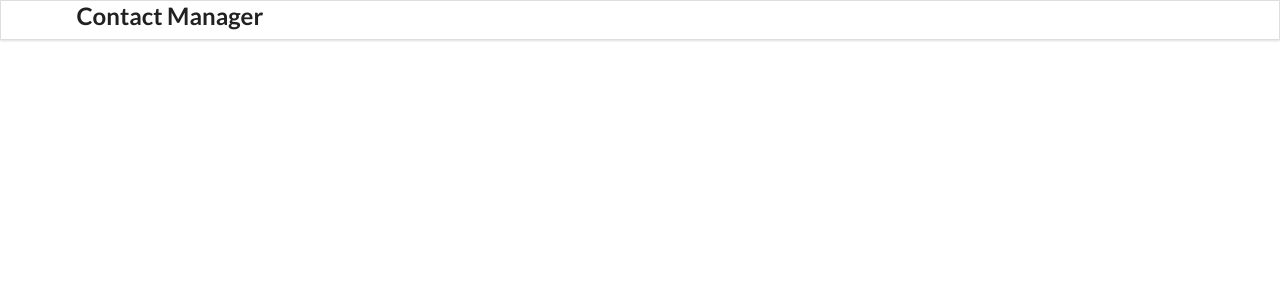
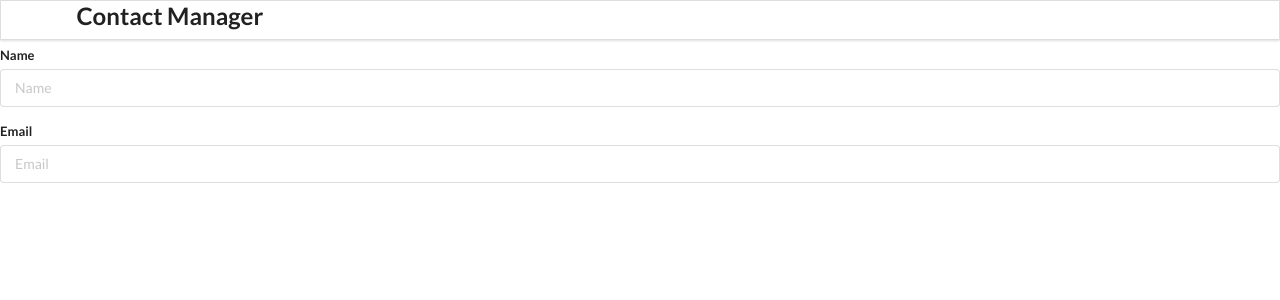
Before and after one commit to Guhanganesan/ReactJS, a React (Create React App) app in the folder myapp/: page / in a window 1280 px wide. Shown: the top 300 px of the page. Built offline with nearby package versions, Linux system fonts and the light colour scheme.

Commit message:
example for class components

```diff
--- a/myapp/src/components/AddContact.js
+++ b/myapp/src/components/AddContact.js
@@ -0,0 +1,26 @@
+// Class Component
+
+import React from 'react';
+
+class AddContact extends React.Component{
+
+    render(){
+        return (
+            <div className='ui main'>
+                <h2> AddContact</h2>
+                <form className="ui form">
+                    <div className='field'>
+                        <label>Name</label>
+                        <input type='text' name='name' placeholder='Name'></input>
+                    </div>
+                    <div className='field'>
+                        <label>Email</label>
+                        <input type='text' name='email' placeholder='Email'></input>
+                    </div>
+                </form>
+            </div>
+        )
+    }
+}
+
+export default AddContact;
--- a/myapp/src/components/App.js
+++ b/myapp/src/components/App.js
@@ -9,8 +9,8 @@
   return (
     <div>
       <Header />
-      {/* <AddContact />
-      <ContactList /> */}
+      <AddContact />
+      {/* <ContactList /> */}
     </div>
   );
 }
--- a/myapp/src/components/Header.js
+++ b/myapp/src/components/Header.js
@@ -1,4 +1,6 @@
 import React from 'react';
+
+// Functional Component
 
 const Header = () => {
     return (
```
